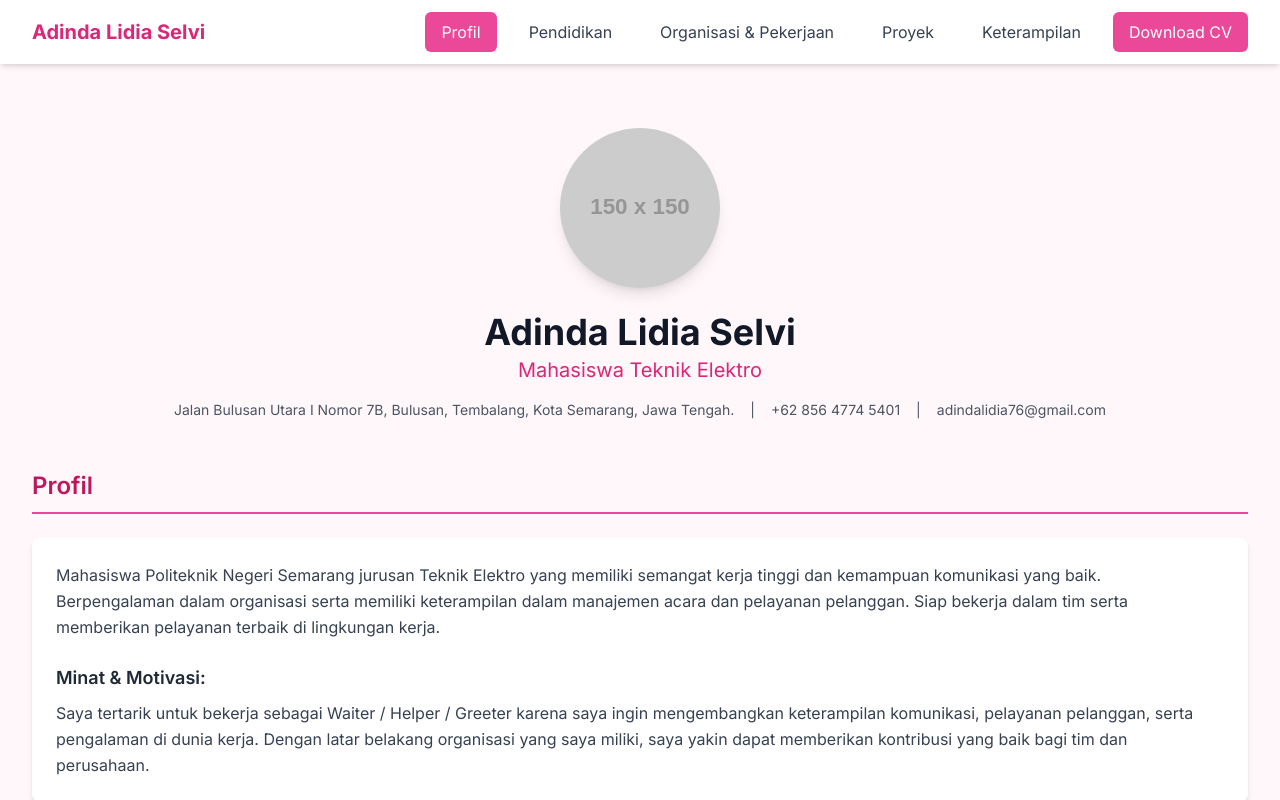
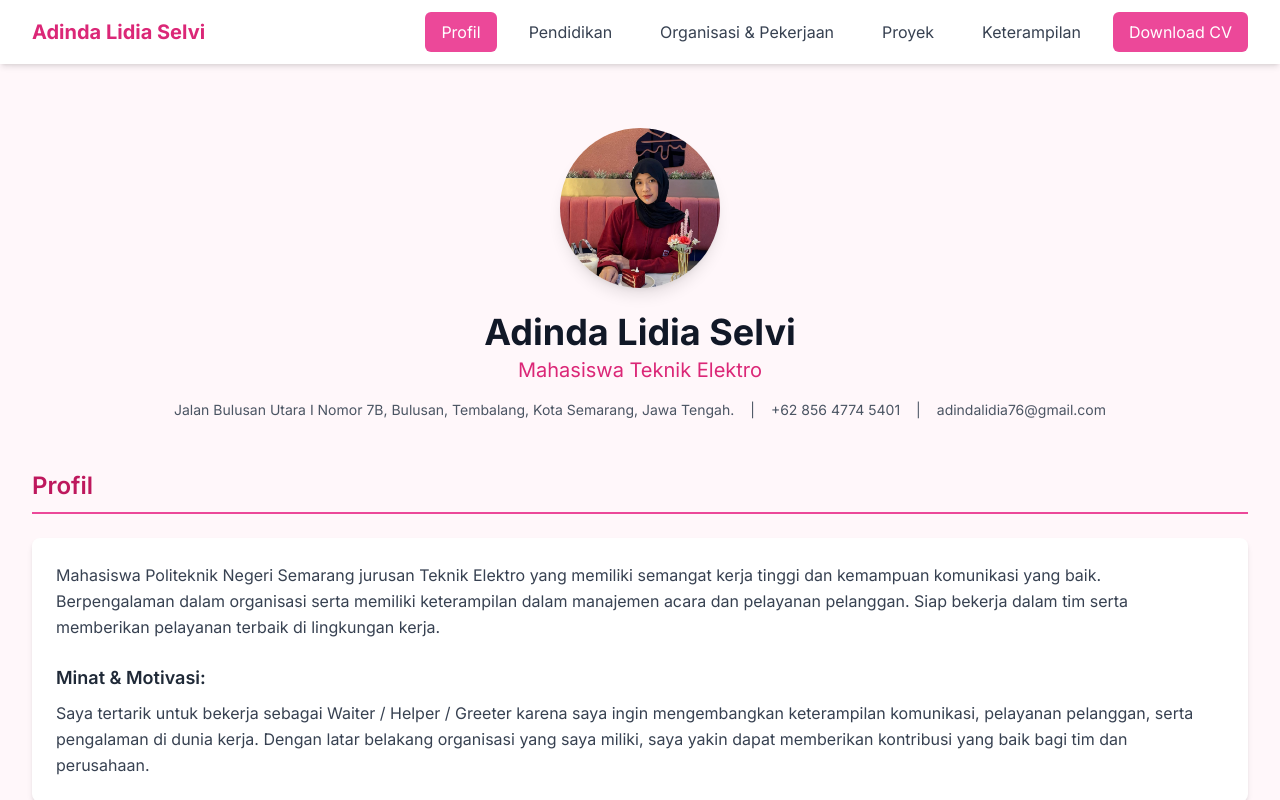
Before and after one commit to Adindalidiaa/portofolio, a plain HTML site: page index.html in a window 1280 px wide. Shown: the top 800 px of the page. Drawn offline with nearby package versions, Linux system fonts and the light colour scheme; placeholder pictures from the web are drawn by us.

Commit message:
Update index.html

```diff
--- a/index.html
+++ b/index.html
@@ -109,7 +109,7 @@
     <div class="container mx-auto px-4 sm:px-6 lg:px-8 py-8">
 
         <header class="text-center mb-12 pt-8">
-            <img src="assets/images/Adinda Lidia Selvi.jpg" alt="Foto Adinda Lidia Selvi" class="w-32 h-32 md:w-40 md:h-40 rounded-full mx-auto mb-6 object-cover shadow-lg" onerror="this.onerror=null;this.src='https://placehold.co/150x150/F8FAFC/EC4899?text=Foto+Anda';">
+            <img src="assets/images/Adinda Lidia Selvi.jpeg" alt="Foto Adinda Lidia Selvi" class="w-32 h-32 md:w-40 md:h-40 rounded-full mx-auto mb-6 object-cover shadow-lg" onerror="this.onerror=null;this.src='https://placehold.co/150x150/F8FAFC/EC4899?text=Foto+Anda';">
             <h1 class="text-4xl font-bold text-gray-900">Adinda Lidia Selvi</h1>
             <p class="text-xl text-pink-600 mt-1">Mahasiswa Teknik Elektro</p>
             <div class="mt-4 flex flex-wrap justify-center space-x-4 text-sm text-gray-600">
```
